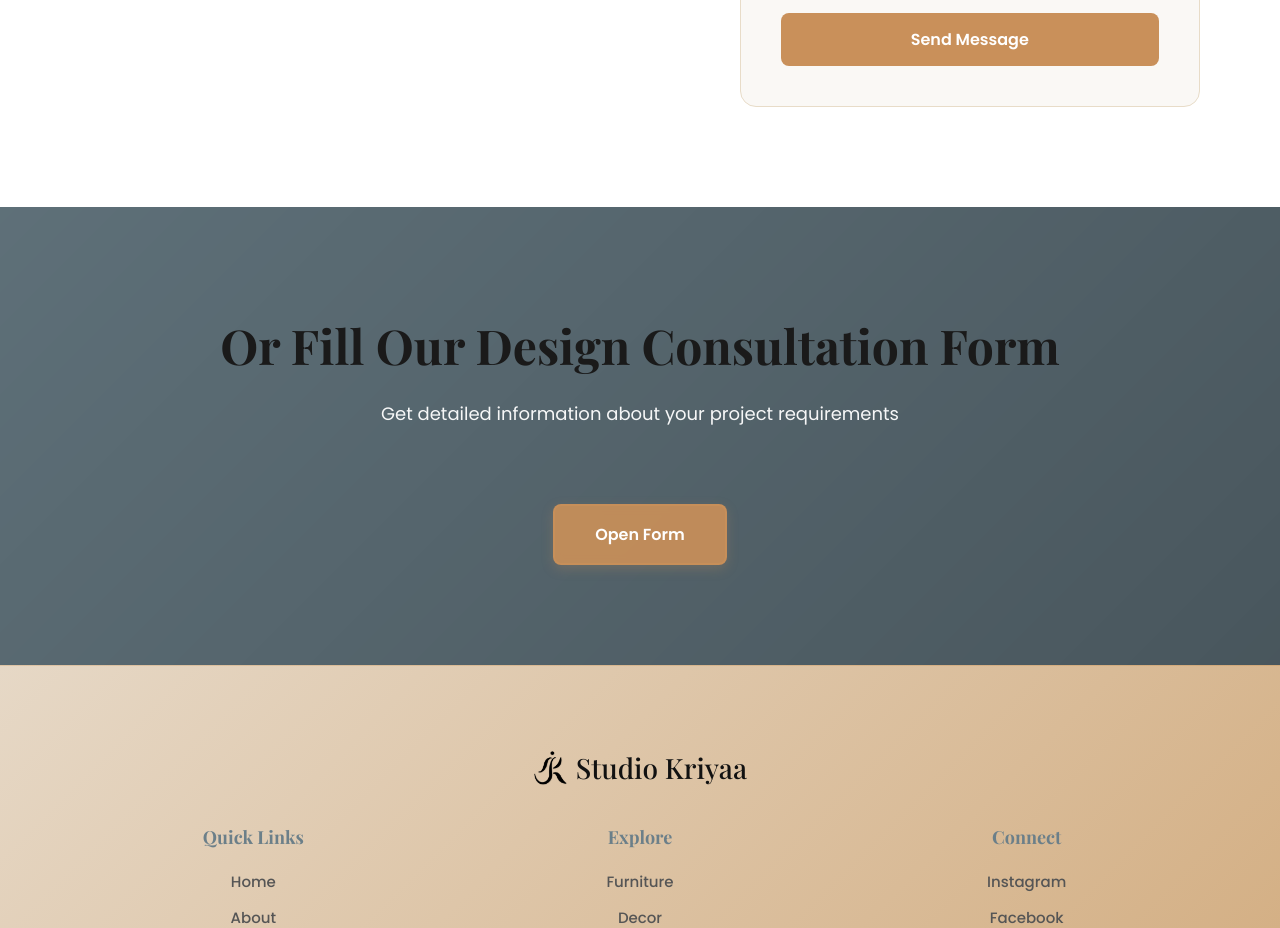
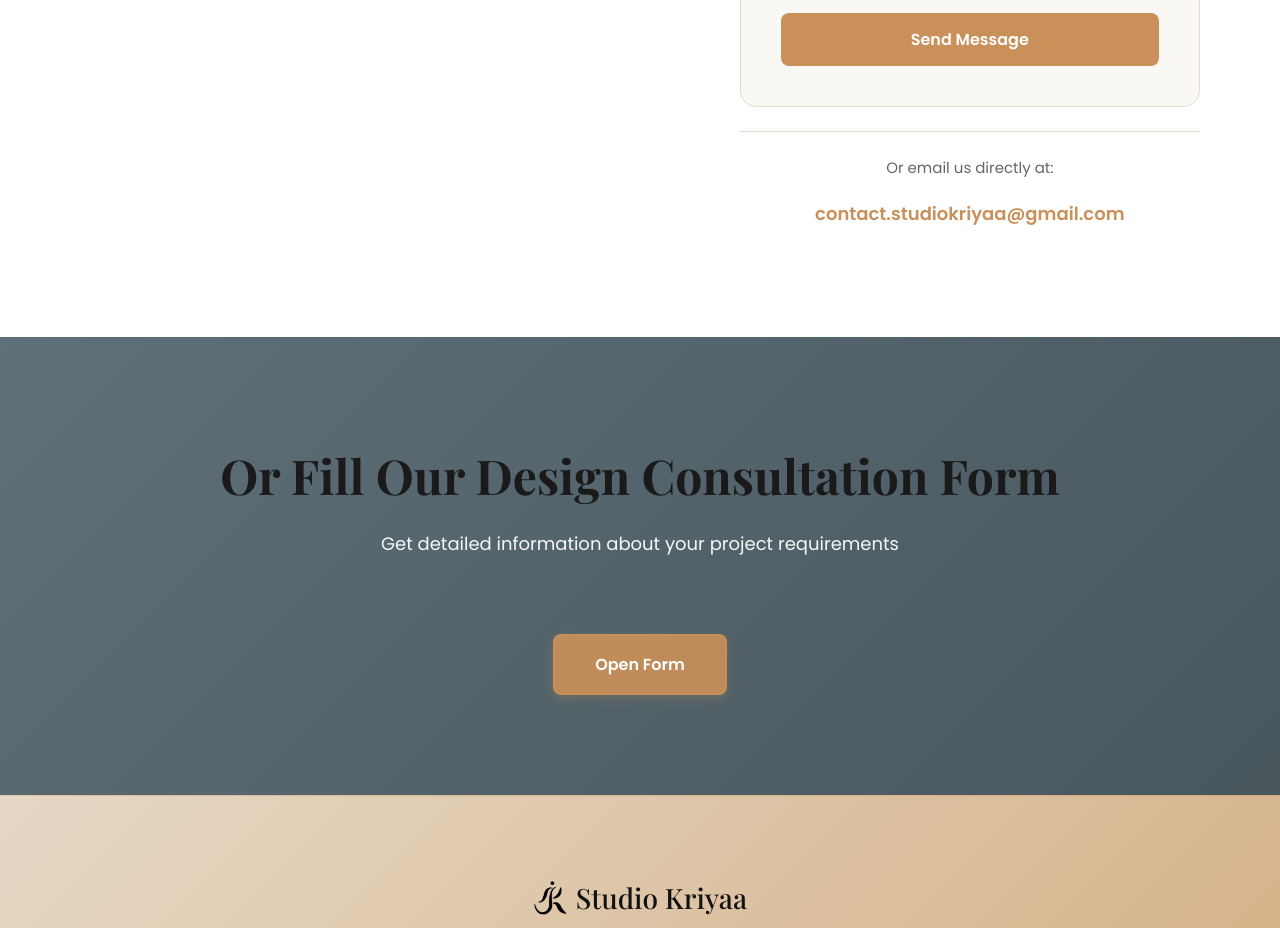
Before and after one commit to maheshbhagwat1997/studio-kriyaa, a React (Vite) app: page /contact in a window 1280 px wide. Shown: the part 1340-2268 px from the top of the page. Built offline with nearby package versions, Linux system fonts and the light colour scheme.

Commit message:
Fix: Improve mobile contact section alignment and add email connection link below send button

```diff
--- a/src/pages/ContactPage.jsx
+++ b/src/pages/ContactPage.jsx
@@ -223,6 +223,10 @@ export default function ContactPage() {
                 </p>
               )}
             </form>
+            <div className="email-connect">
+              <p>Or email us directly at:</p>
+              <a href="mailto:contact.studiokriyaa@gmail.com" className="email-link">contact.studiokriyaa@gmail.com</a>
+            </div>
           </div>
         </div>
       </section>
--- a/src/styles/Pages.css
+++ b/src/styles/Pages.css
@@ -439,6 +439,35 @@
   border: 1px solid #f5c6cb;
 }
 
+/* EMAIL CONNECT SECTION */
+.email-connect {
+  margin-top: 24px;
+  padding-top: 24px;
+  border-top: 1px solid #e8dcc8;
+  text-align: center;
+}
+
+.email-connect p {
+  font-size: 15px;
+  color: #666;
+  margin-bottom: 12px;
+}
+
+.email-link {
+  display: inline-block;
+  font-size: 18px;
+  font-weight: 600;
+  color: #c9905a;
+  text-decoration: none;
+  transition: all 0.3s ease;
+  padding: 8px 0;
+}
+
+.email-link:hover {
+  color: #1a1a1a;
+  text-decoration: underline;
+}
+
 /* CTA SECTION */
 .cta-section {
   background: linear-gradient(135deg, rgba(0,0,0,0.12) 0%, rgba(0,0,0,0.32) 100%), var(--secondary-color);
@@ -519,15 +548,42 @@
 
   .contact-container {
     grid-template-columns: 1fr;
-    gap: 30px;
+    gap: 40px;
+    align-items: auto;
+  }
+
+  .contact-info {
+    order: 2;
+  }
+
+  .contact-form-wrapper {
+    order: 1;
+  }
+
+  .contact-info h2,
+  .contact-form-wrapper h2 {
+    font-size: 28px;
+    margin-bottom: 16px;
+  }
+
+  .contact-form {
+    padding: 28px 20px;
+  }
+
+  .social-links {
+    flex-wrap: wrap;
+    gap: 12px;
+  }
+
+  .social-link {
+    flex: 1 1 calc(50% - 6px);
+    justify-content: center;
+    padding: 12px 8px;
+    font-size: 13px;
   }
 
   .content-block h2 {
     font-size: 28px;
-  }
-
-  .contact-form {
-    padding: 24px;
   }
 
   .cta-section {
@@ -597,6 +653,31 @@
     padding: 18px;
   }
 
+  .contact-form-wrapper h2,
+  .contact-info h2 {
+    font-size: 24px;
+  }
+
+  .email-connect {
+    margin-top: 18px;
+    padding-top: 18px;
+  }
+
+  .email-link {
+    font-size: 16px;
+  }
+
+  .social-link {
+    flex: 1 1 calc(50% - 6px);
+    padding: 10px 6px;
+    font-size: 12px;
+  }
+
+  .social-link svg {
+    width: 16px;
+    height: 16px;
+  }
+
   .cta-section {
     padding: 30px 12px;
   }
```
